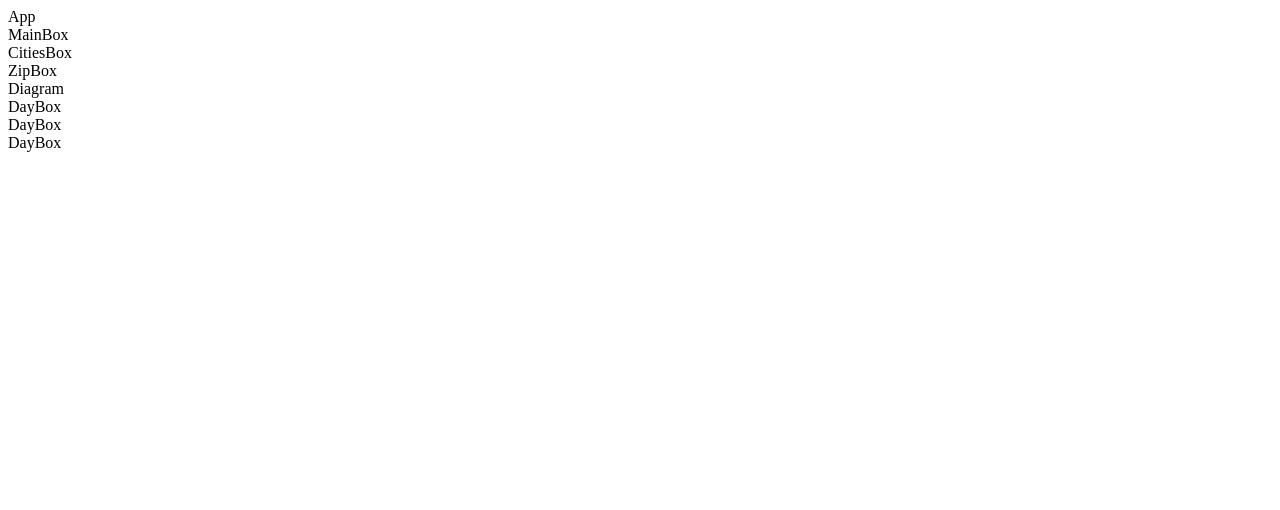
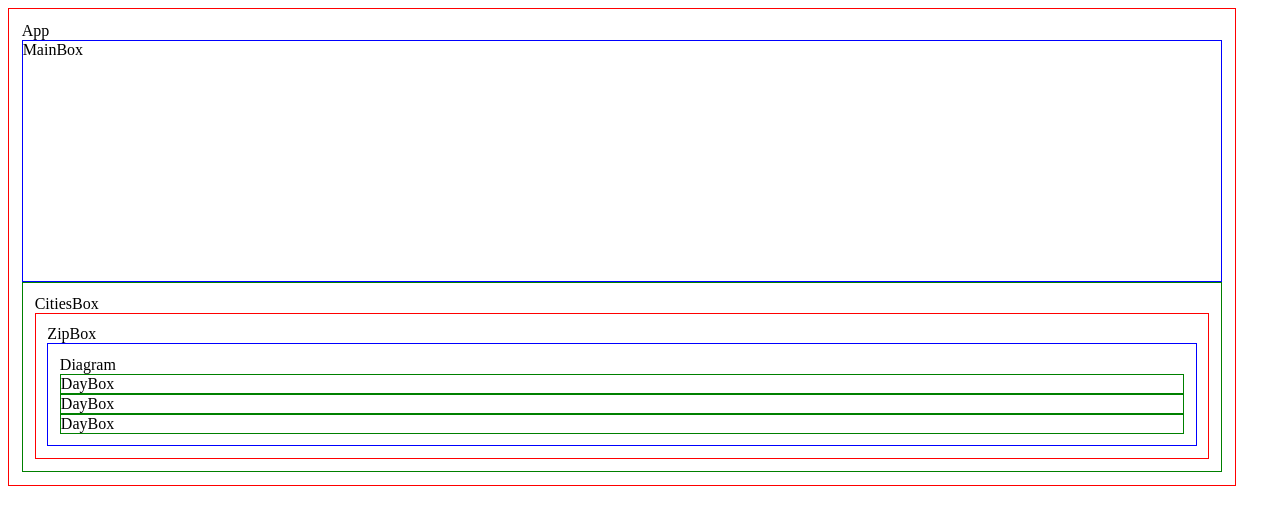
Before and after one commit to chingu-voyages/v10-geckos-team-04, a React (Create React App) app in the folder spiral-weather/: page / in a window 1280 px wide. Shown: the top 510 px of the page. Built offline with nearby package versions, Linux system fonts and the light colour scheme.

Commit message:
Feat: Markup components by css borders.

```diff
--- a/spiral-weather/src/App.css
+++ b/spiral-weather/src/App.css
@@ -17,11 +17,35 @@
   color: #61dafb;
 }
 
-@keyframes App-logo-spin {
-  from {
-    transform: rotate(0deg);
-  }
-  to {
-    transform: rotate(360deg);
-  }
+ /* Added by Raf */
+
+ .App-wrap {
+   width: 95%;
+   border: solid 1px red;
+   padding: 1% 1%;
+ }
+
+ .MainBox-wrap {
+   border: solid 1px blue;
+   height: 30vh;
+ }
+
+ .CitiesBox-wrap {
+   border: solid 1px green;
+   padding: 1% 1%;
+ }
+
+ .ZipBox-wrap {
+   border: solid 1px red;
+   padding: 1% 1%;
+ }
+
+ .Diagram-wrap {
+   border: solid 1px blue;
+   padding: 1% 1%;
+ }
+
+.DayBox-wrap {
+  border: solid 1px green;
+  margin: auto;
 }
--- a/spiral-weather/src/components/App.js
+++ b/spiral-weather/src/components/App.js
@@ -1,6 +1,7 @@
 import React from 'react';
 import MainBox from './MainBox';
 import CitiesBox from'./CitiesBox';
+import '../App.css';
 
 const App = () => {
   return <div className = 'App-wrap'>App
```
